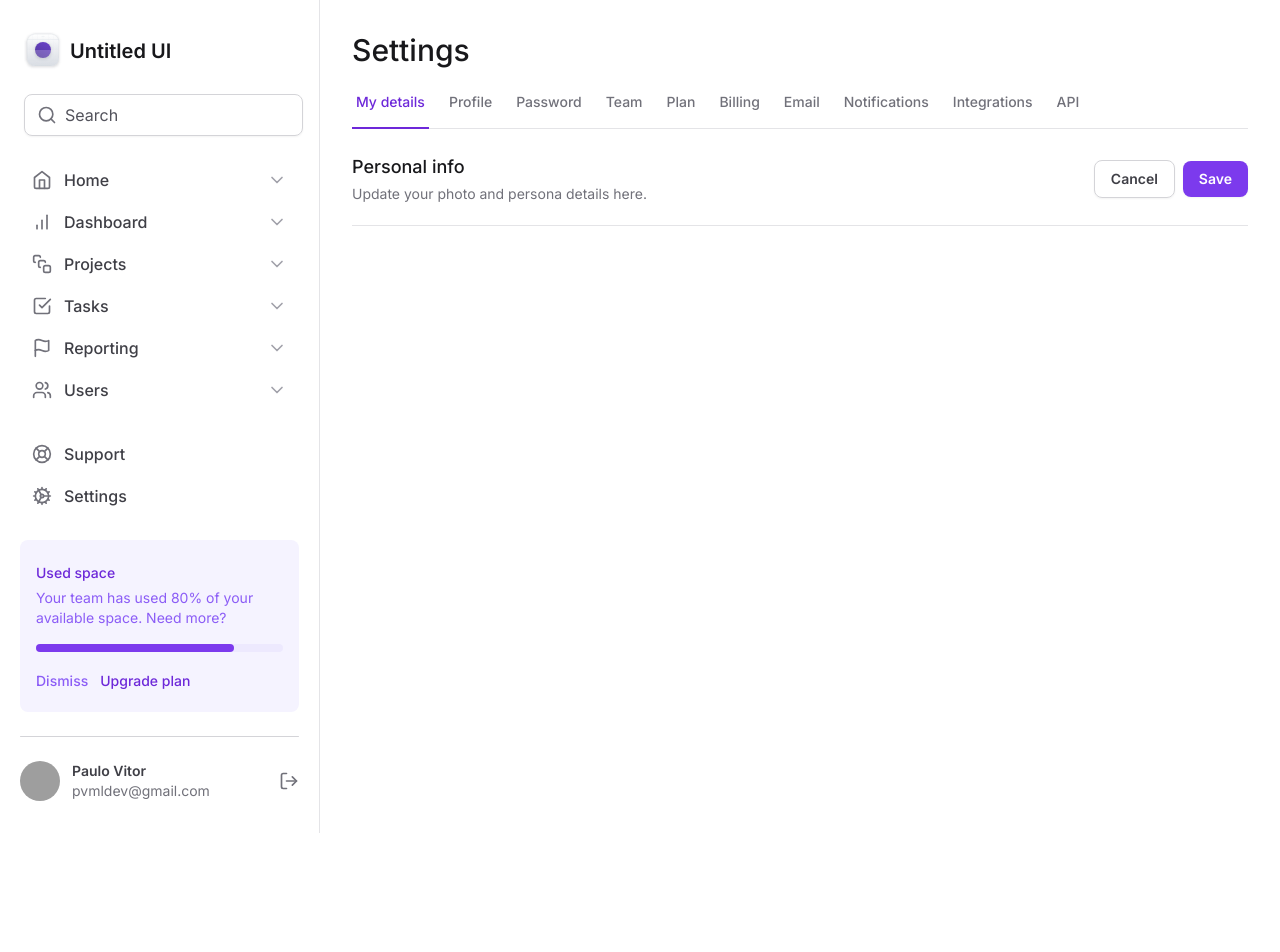
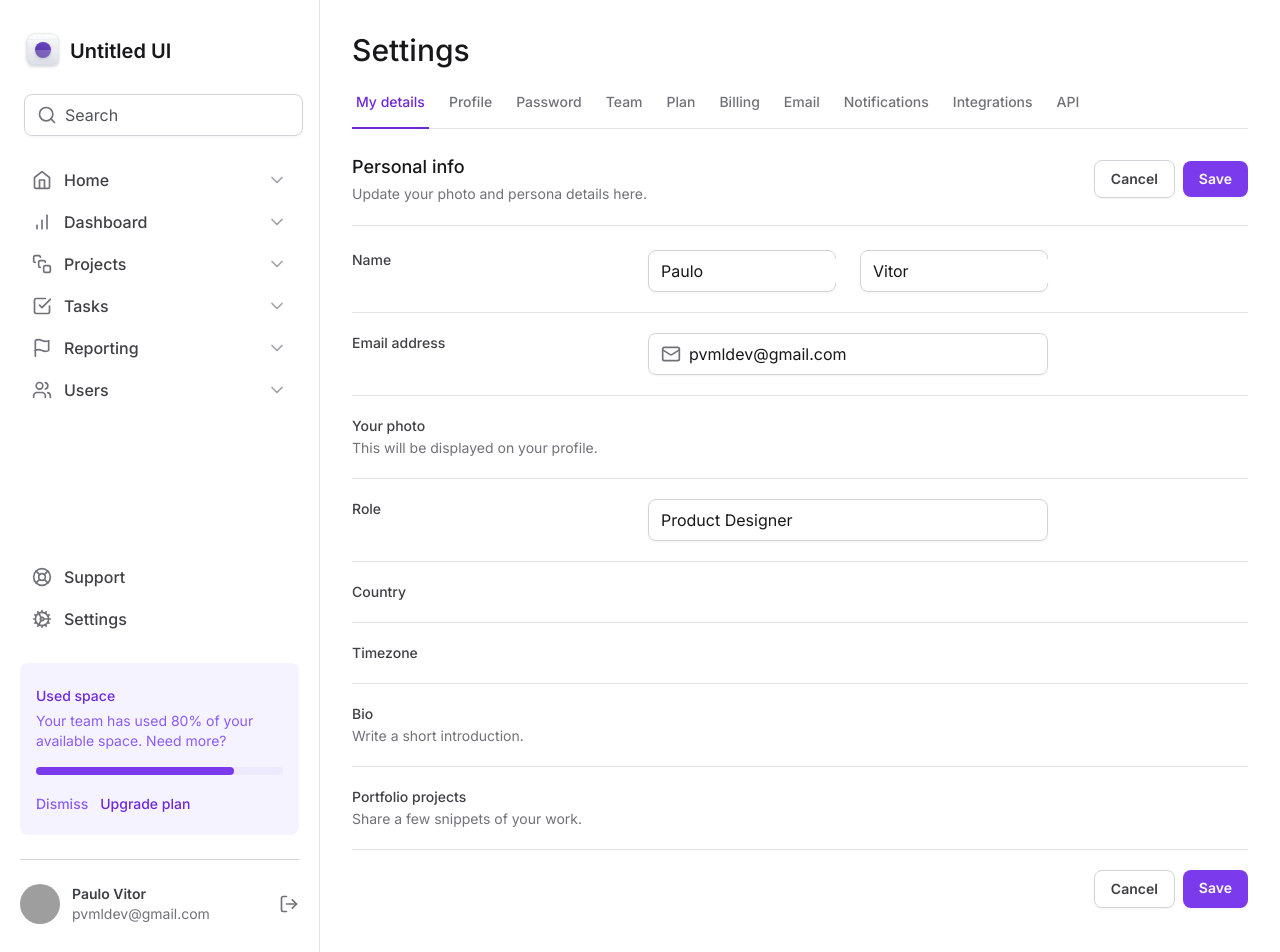
Before and after one commit to BBML-DEV/tailwind-next, a Next.js app: page / in a window 1280 px wide. Shown: the top 952 px of the page. Before the commit the page ends 833 px from the top, so only its background shows below. Built offline with nearby package versions, Linux system fonts and the light colour scheme; grey boxes are pictures that could not be loaded.

Commit message:
feat: Adicionando a estrutura básica de cada componente localizado no formulário

```diff
--- a/app/page.tsx
+++ b/app/page.tsx
@@ -1,4 +1,6 @@
 import { SettingsTabs } from './shared/components/SettingsTabs'
+import * as Input from './shared/components/Input'
+import { Mail } from 'lucide-react'
 
 export default function Home() {
   return (
@@ -32,7 +34,139 @@ export default function Home() {
           </div>
         </div>
 
-        <form id="settings" className="mt-6 flex w-full flex-col "></form>
+        <form
+          id="settings"
+          className="mt-6 flex w-full flex-col gap-5 divide-y divide-zinc-200"
+        >
+          <div className="grid grid-cols-form gap-3">
+            <label
+              htmlFor="firstName"
+              className="text-sm font-medium text-zinc-700"
+            >
+              Name
+            </label>
+            <div className="grid grid-cols-2 gap-6">
+              <Input.InputRoot>
+                <Input.InputController id="firstName" defaultValue="Paulo" />
+              </Input.InputRoot>
+
+              <Input.InputRoot>
+                <Input.InputController defaultValue="Vitor" />
+              </Input.InputRoot>
+            </div>
+          </div>
+
+          <div className="grid grid-cols-form gap-3 pt-5">
+            <label
+              htmlFor="email"
+              className="text-sm font-medium text-zinc-700"
+            >
+              Email address
+            </label>
+
+            <Input.InputRoot>
+              <Input.InputPrefix>
+                <Mail className="h-5 w-5 text-zinc-500" />
+              </Input.InputPrefix>
+              <Input.InputController
+                id="email"
+                type="email"
+                defaultValue="pvmldev@gmail.com"
+              />
+            </Input.InputRoot>
+          </div>
+
+          <div className="grid grid-cols-form gap-3 pt-5">
+            <label
+              htmlFor="email"
+              className="flex flex-col gap-0.5 text-sm font-medium text-zinc-700"
+            >
+              Your photo
+              <span className="text-sm font-normal text-zinc-500">
+                This will be displayed on your profile.
+              </span>
+            </label>
+            <div></div>
+          </div>
+
+          <div className="grid grid-cols-form gap-3 pt-5">
+            <label htmlFor="role" className="text-sm font-medium text-zinc-700">
+              Role
+            </label>
+
+            <Input.InputRoot>
+              <Input.InputController
+                id="role"
+                type="text"
+                defaultValue="Product Designer"
+              />
+            </Input.InputRoot>
+          </div>
+
+          <div className="grid grid-cols-form gap-3 pt-5">
+            <label
+              htmlFor="country"
+              className="text-sm font-medium text-zinc-700"
+            >
+              Country
+            </label>
+            <div></div>
+          </div>
+
+          <div className="grid grid-cols-form gap-3 pt-5">
+            <label
+              htmlFor="timezone"
+              className="text-sm font-medium text-zinc-700"
+            >
+              Timezone
+            </label>
+            <div></div>
+          </div>
+
+          <div className="grid grid-cols-form gap-3 pt-5">
+            <label
+              htmlFor="bio"
+              className="flex flex-col gap-0.5 text-sm font-medium text-zinc-700"
+            >
+              Bio
+              <span className="text-sm font-normal text-zinc-500">
+                Write a short introduction.
+              </span>
+            </label>
+            <div></div>
+          </div>
+
+          <div className="grid grid-cols-form gap-3 pt-5">
+            <label
+              htmlFor="projects"
+              className="flex flex-col gap-0.5 text-sm font-medium text-zinc-700"
+            >
+              Portfolio projects
+              <span className="text-sm font-normal text-zinc-500">
+                Share a few snippets of your work.
+              </span>
+            </label>
+            <div></div>
+          </div>
+
+          <div className="flex items-center justify-end pt-5">
+            <div className="flex gap-2">
+              <button
+                className="flex rounded-lg border border-zinc-300 px-4 py-2 text-sm font-semibold text-zinc-700 shadow-sm hover:bg-zinc-50"
+                type="button"
+              >
+                Cancel
+              </button>
+              <button
+                className="flex rounded-lg bg-violet-600 px-4 py-2 text-sm font-semibold text-white shadow-sm hover:bg-violet-700"
+                type="submit"
+                form="settings"
+              >
+                Save
+              </button>
+            </div>
+          </div>
+        </form>
       </div>
     </>
   )
--- a/tailwind.config.js
+++ b/tailwind.config.js
@@ -10,6 +10,7 @@ module.exports = {
       gridTemplateColumns: {
         app: 'minmax(18rem, 20rem) 1fr',
         profile: 'max-content 1fr max-content',
+        form: 'minmax(7.5rem, 17.5rem) minmax(25rem, 1fr) minmax(0, 15rem)',
       },
     },
   },
```
